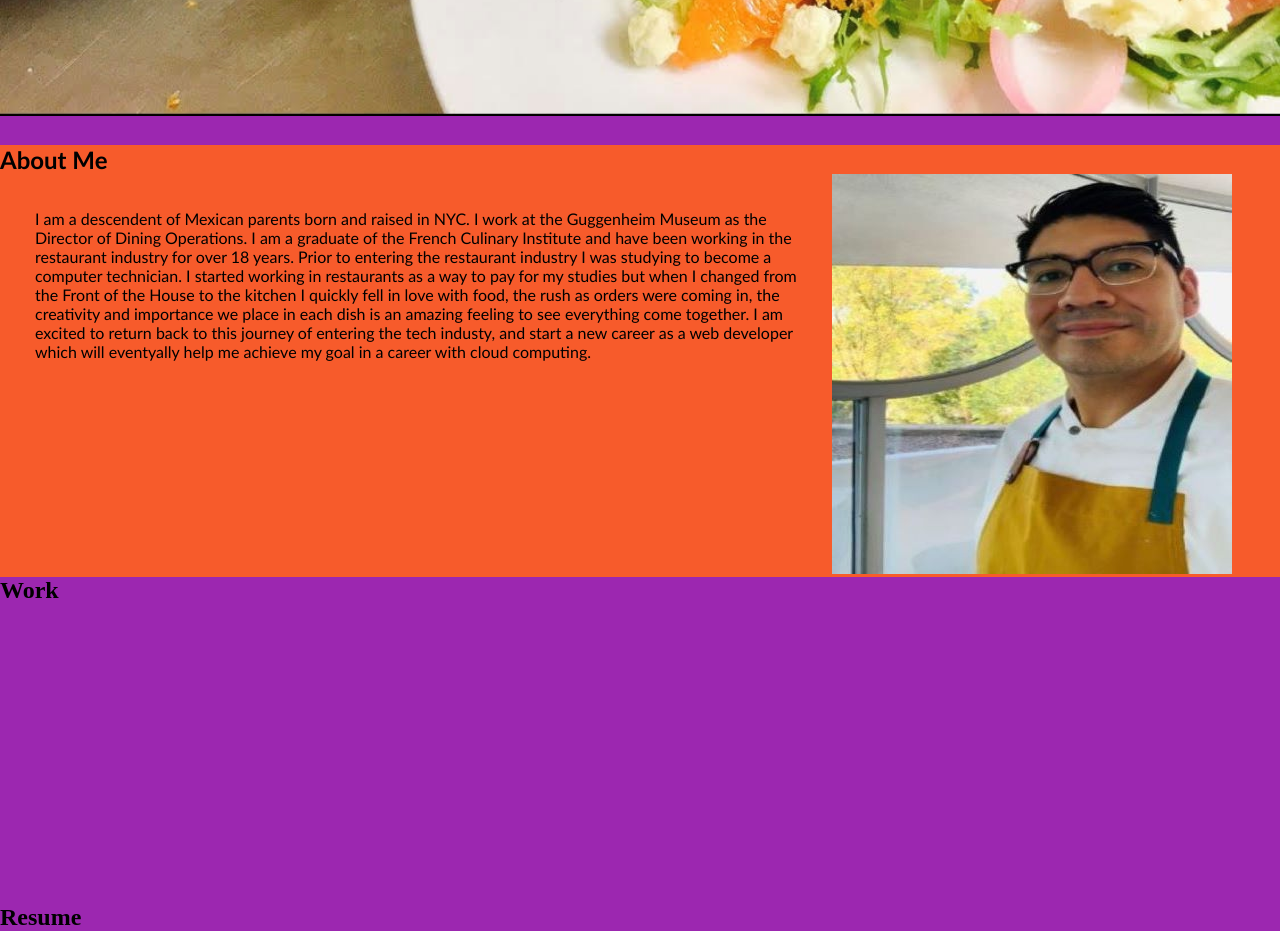
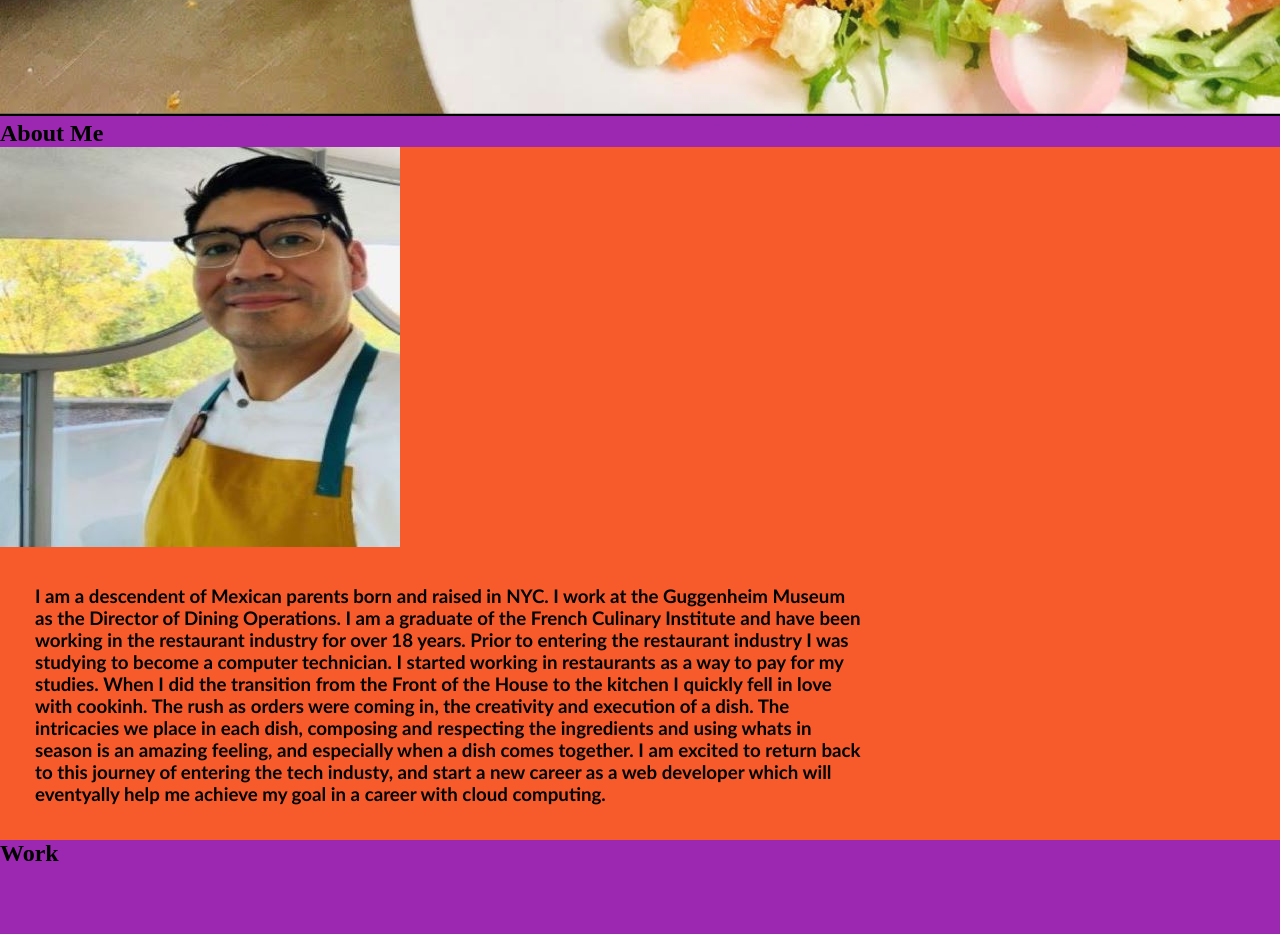
Before and after one commit to Muzan67/Myfirstportfolio, a plain HTML site: page index.html in a window 1280 px wide. Shown: the part 1260-2194 px from the top of the page. Drawn offline with Linux system fonts and the light colour scheme.

Commit message:
updating HW

```diff
--- a/assets/css/style.css
+++ b/assets/css/style.css
@@ -13,14 +13,10 @@
 
 .hero {
     width: 100vw;
-    margin-bottom: 25px;
+    margin-bottom: 00px;
     background-image: url("../images/food-image.jpg");
     background-size: cover;
     background-position: left;
-}
-
-.body{
-    background-color: var(--purple);
 }
 
 .header {
@@ -51,12 +47,7 @@
     margin-left: 25px;
 }
 
-.p{
-    vertical-align: text-top;
-    text-decoration-color: black;
-}
-
-.about-me{
+.bio{
     font-family: 'Gill Sans', 'Gill Sans MT', 'Calibri', 'Trebuchet MS', sans-serif;
     background-color: hsl(14deg 93% 57%);
     color: black;
@@ -78,7 +69,7 @@
 .alejandro-bio {
     padding: 35px;
     float: left;
-    width: 65%;
+    width: 70%;
 }
 
 .text-right {
@@ -92,9 +83,9 @@ div.a {
 .box{
     float: right;
     float: left;
-}
+    }
 
-.resume, .work{
+.resume, .work, .about-me, .body{
     background-color: var(--purple);
 }
 
--- a/index.html
+++ b/index.html
@@ -34,30 +34,36 @@
     <div id="About Me" class="About Me">
         <h2 class="about-me"> About Me </h2>
         <article class="about-me">
+    </div>
+    <div>
+        <article class="bio">
         <img src="./assets/images/Bio Pic.jpg" class="bio" />
         <div class="alejandro-bio text right">
+        <h3>
         <p>I am a descendent of Mexican parents born and raised in NYC.
         I work at the Guggenheim Museum as the Director of Dining Operations. I am a graduate of the
         French Culinary Institute and have been working in the restaurant industry for over 18 years.
         Prior to entering the restaurant industry I was studying to become a computer technician. I started
-        working in restaurants as a way to pay for my studies but when I changed from the Front of the House to
-        the kitchen I quickly fell in love with food, the rush as orders were coming in, the creativity and
-        importance we place in each dish is an amazing feeling to see everything come together.
-        I am excited to return back to this journey of entering the tech industy, and start a new career as a
-        web developer which will eventyally help me achieve my goal in a career with cloud computing.
+        working in restaurants as a way to pay for my studies. When I did the transition from the Front of
+        the House to the kitchen I quickly fell in love with cookinh. The rush as orders were coming in, the
+        creativity and execution of a dish. The intricacies we place in each dish, composing and respecting
+        the ingredients and using whats in season is an amazing feeling, and especially when a dish comes
+        together. I am excited to return back to this journey of entering the tech industy, and start a new
+        career as a web developer which will eventyally help me achieve my goal in a career with cloud computing.
         </p>
+        </h3>
     </div>
 </section>
+<!--Work-->
 <section>
-<!--Work-->
     <div id="Work" class="Work">
         <h2 class="work"> Work </h2>
         <iframe src= file:///C:/Users/Rorro/Coding/CU-VIRT-BO-FSF-PT-04-2022-U-B/01-HTML-Git-CSS/02-Challenge/Develop/index.html frameborder="0" scrolling="yes" width="50%" height="300" align="left"> </iframe>
         <iframe src= file:///C:/Users/Rorro/Coding/CU-VIRT-BO-FSF-PT-04-2022-U-B/01-HTML-Git-CSS/run-buddy/Lesson%206%20-%20Build%20the%20Contact%20Section/index.html frameborder="0" scrolling="yes" width="50%" height="300" align="right"> </iframe>
     </div>
 </section>
+<!--Resume-->
 <section>
-<!--Resume-->
     <div id="Resume" class="Resume">
         <h2 class="resume"> Resume </h2>
         <article class="resume"></article>
@@ -71,7 +77,7 @@
     <div id="Contact Me" class="Contact Me"></div>
 <footer>
 <div>
-    <div><h2>Phone Number:<a href="Phone Number" target="_blank"> 212-867-5309</h2><div>
+    <div><h2>Phone Number:<a href="Phone Number" target="_blank"> Phone Number</h2></a><div>
 
     <div><h2>Email:<a href="mailto: ac.tendo67@gmail.com" target="_blank"> ac.tendo67@gmail.com</h2></a><div>
 
```
Also changed, not shown: 1 other file.
